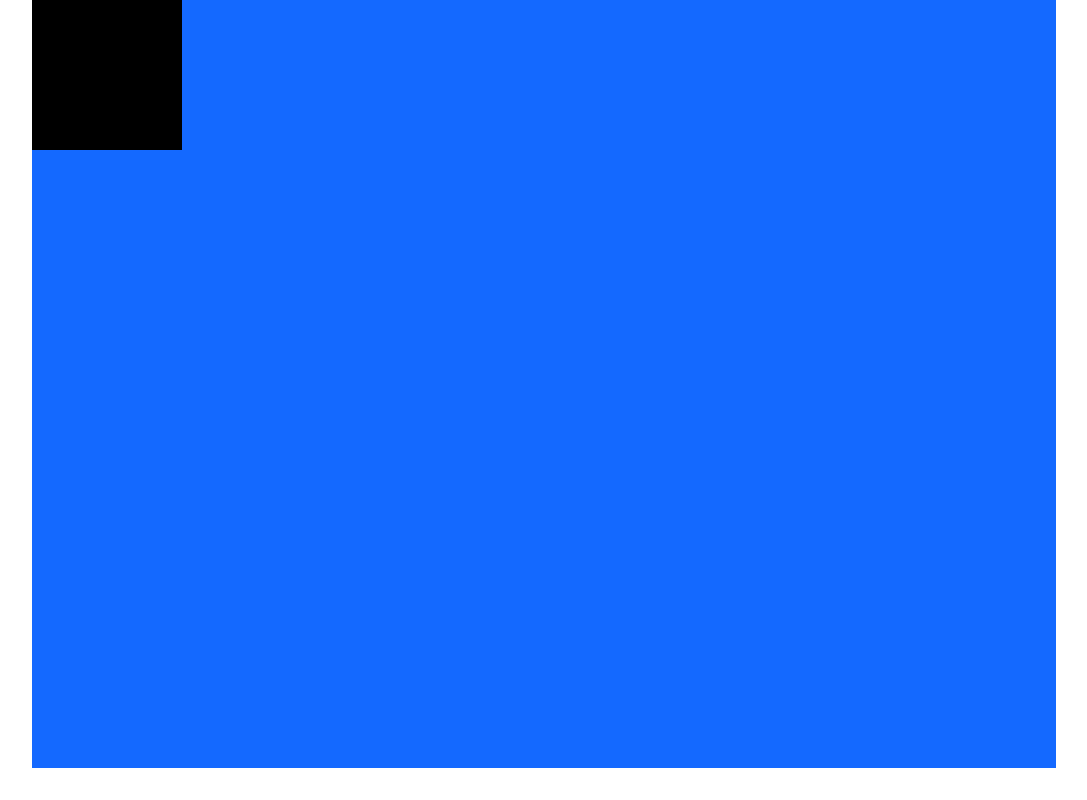
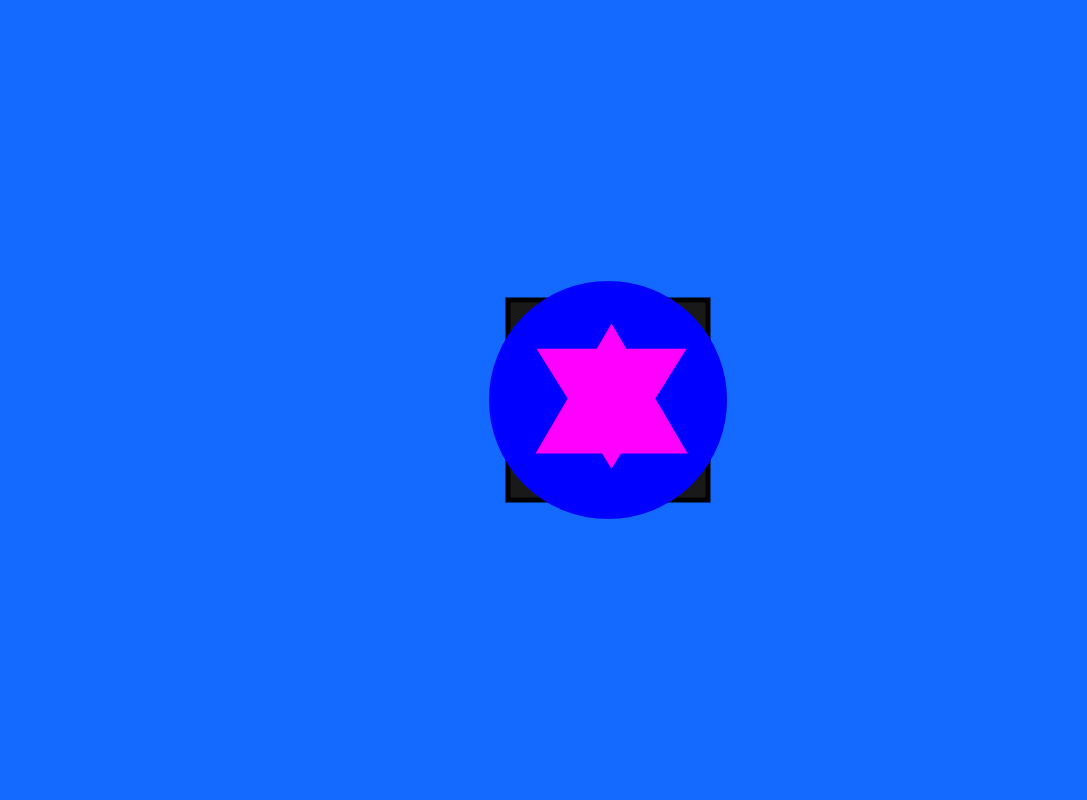
Before and after one commit to Julian-Chu/F2ELab_week8_ParallaxScrolling, a website: page index.html in a window 1280 px wide. Shown: the whole page, without its empty margins (96-1183 px from the left). Drawn offline with nearby package versions, Linux system fonts and the light colour scheme; files that its build step writes are made by us from their sources.

Commit message:
add svg and align center

```diff
--- a/index.html
+++ b/index.html
@@ -10,10 +10,19 @@
     </head>
 
     <body>
-  <svg class="svg">
-    <rect class="svg-rect"></rect>
+        <div class="center">
+            <svg width="540" height="480" xmlns="http://www.w3.org/2000/svg" xmlns:svg="http://www.w3.org/2000/svg">
+      <!-- Created with SVG-edit - https://github.com/SVG-Edit/svgedit-->
+      <g class="layer">
+        <title>Layer 1</title>
+        <rect fill="#191919" height="200" id="svg_1" stroke="#000000" stroke-width="5" width="200" x="220" y="140.00001" />
+        <circle cx="319.99998" cy="240.00001" fill="#0000ff" id="svg_4" r="116.55265" stroke="#0000ff" stroke-dasharray="null" stroke-linecap="null" stroke-linejoin="null" stroke-width="5" />
+        <circle cx="223.7" cy="248.9" fill="#0000ff" id="svg_6" r="6.32456" stroke="#0000ff" stroke-dasharray="null" stroke-linecap="null" stroke-linejoin="null" stroke-width="5" />
+        <path d="m247.5,293.48864l76,-129.87501l76,129.87501l-152,0z" fill="#ff00ff" id="svg_9"  />
+        <path d="m248.5,308.6944l75,-119.99999l75,119.99999l-149.99999,0z" fill="#ff00ff" id="svg_10"  transform="rotate(-180 323.5 248.694)" />
+      </g>
     </svg>
-
+        </div>
     </body>
 
 </html>
--- a/scss/style.scss
+++ b/scss/style.scss
@@ -11,13 +11,22 @@ body {
   width: 100%;
   align-items: center;
   justify-content: center;
+  background-color: $blue;
+}
+
+.center {
+  margin: auto;
+  width: 540px;
+  height: 540px;
+  position: absolute;
+  top: 20%;
+  left: 30%;
 }
 
 .svg {
-  display: flex;
-  height: 768px;
-  width: 1024px;
-  background-color: $blue;
+  display: block;
+  height: 100%;
+  width: 100%;
   margin: auto;
   align-items: center;
   justify-content: center;
@@ -26,7 +35,6 @@ body {
 .svg-rect {
   // @extend %align-center;
   margin: auto;
-  fill: black;
   width: 150px;
   height: 150px;
   fill: black;
```
Lines whose indentation alone changed are shown as unchanged.
